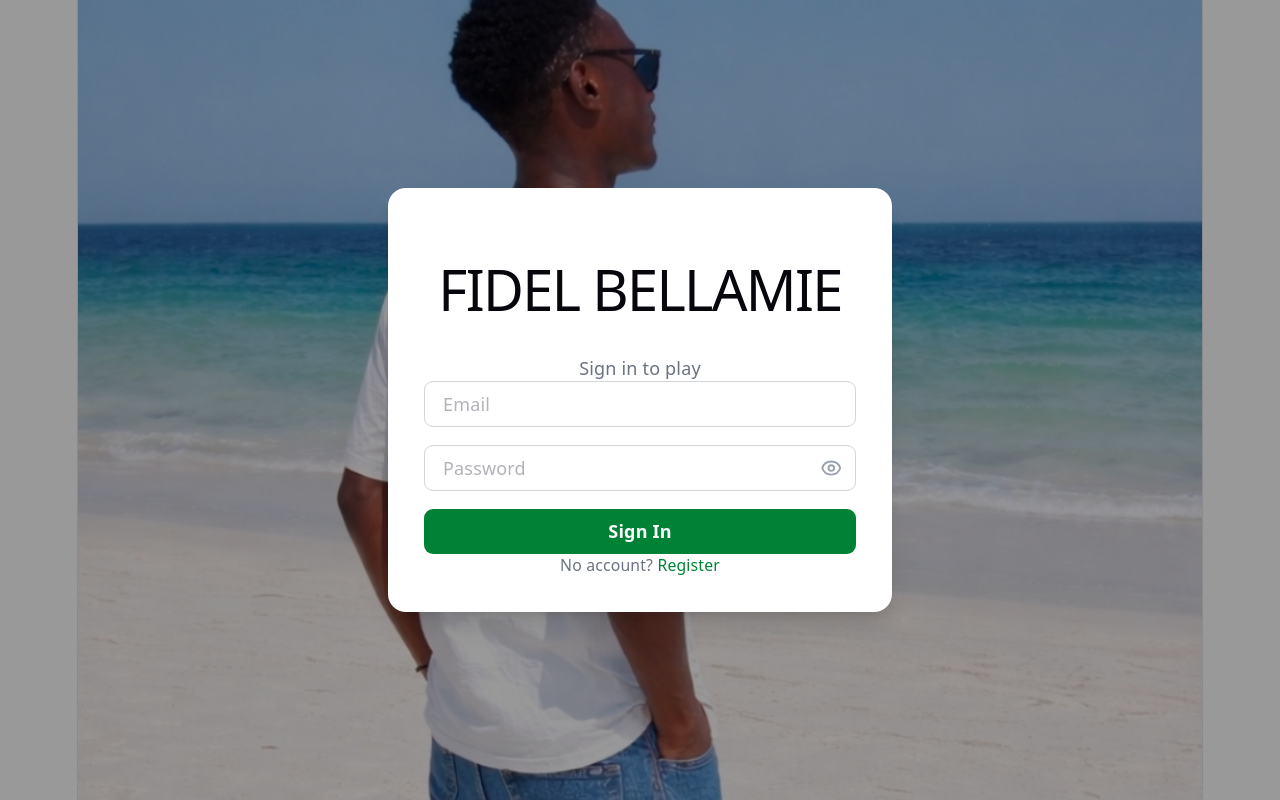
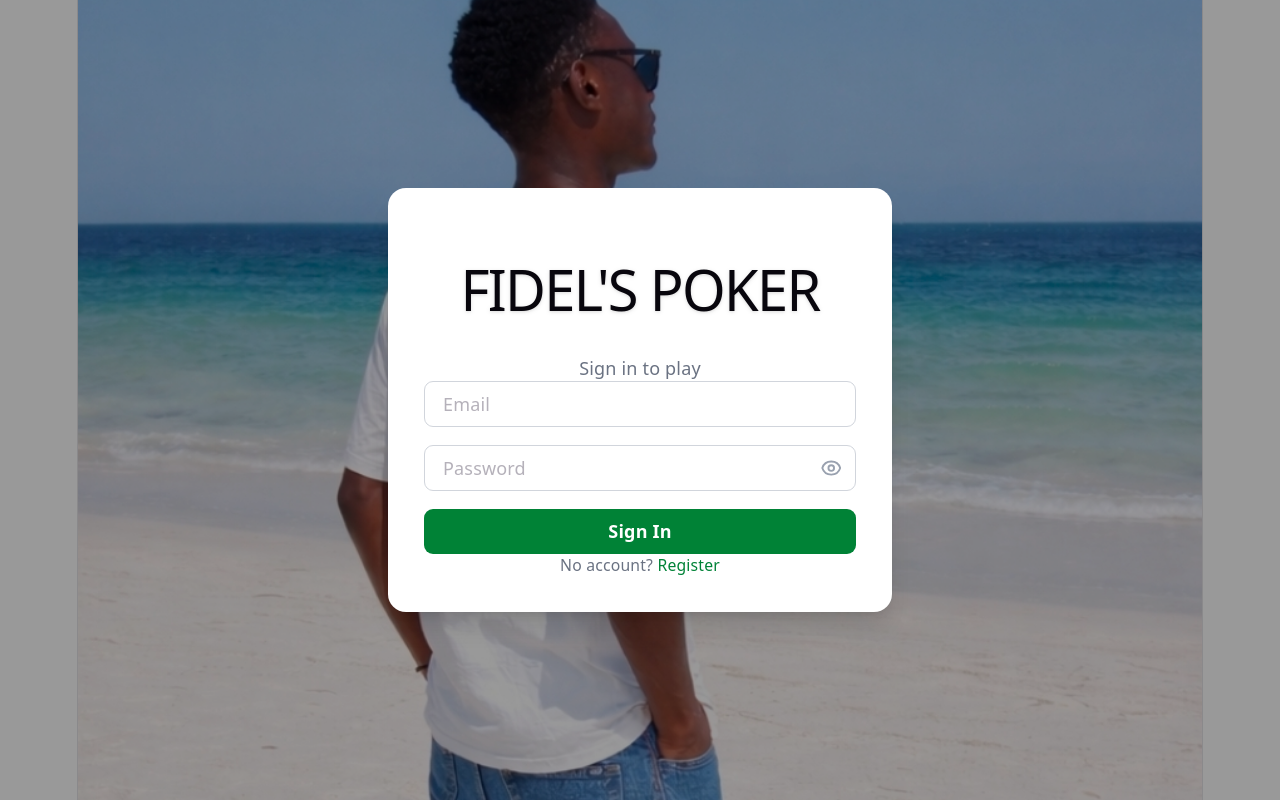
Before and after one commit to stenhenric/BELLAMIE-POKER, a React (Vite) app in the folder client/: page /login in a window 1280 px wide. Built offline with nearby package versions, Linux system fonts and the light colour scheme; no server answers.

Commit message:
Rename title to FIDEL'S POKER and improve text clarity

```diff
--- a/client/src/pages/Lobby.jsx
+++ b/client/src/pages/Lobby.jsx
@@ -37,7 +37,7 @@ export default function Lobby() {
       <div className="absolute inset-0 bg-black/40" />
       <div className="relative bg-white rounded-2xl shadow-xl p-8 w-full max-w-md">
         <div className="flex justify-between items-center mb-6">
-          <h1 className="text-2xl font-bold text-green-800">FIDEL BELLAMIE</h1>
+          <h1 className="text-2xl font-bold text-green-700 drop-shadow tracking-wide">FIDEL'S POKER</h1>
           <div className="flex items-center gap-3">
             <span className="text-gray-600 text-sm">@{user?.username}</span>
             <button onClick={logout} className="text-sm text-red-500 hover:underline">Logout</button>
--- a/client/src/pages/Login.jsx
+++ b/client/src/pages/Login.jsx
@@ -32,7 +32,7 @@ export default function Login() {
     >
       <div className="absolute inset-0 bg-black/40" />
       <div className="relative bg-white rounded-2xl shadow-xl p-8 w-full max-w-md">
-        <h1 className="text-3xl font-bold text-center text-green-800 mb-2">FIDEL BELLAMIE</h1>
+        <h1 className="text-3xl font-bold text-center text-green-700 mb-2 drop-shadow tracking-wide">FIDEL'S POKER</h1>
         <p className="text-center text-gray-500 mb-6">Sign in to play</p>
 
         {error && <p className="bg-red-100 text-red-600 p-3 rounded mb-4 text-sm">{error}</p>}
```
